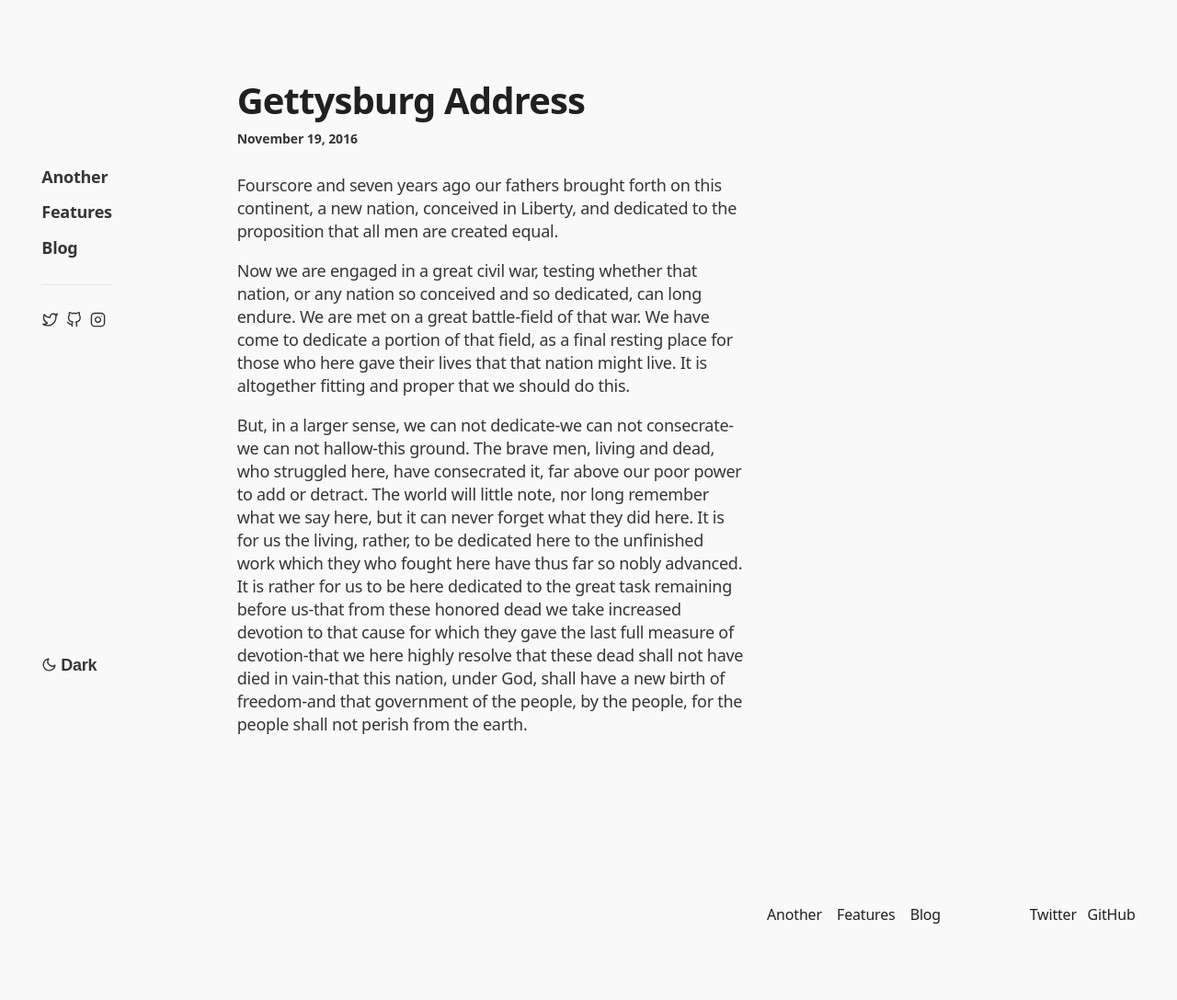
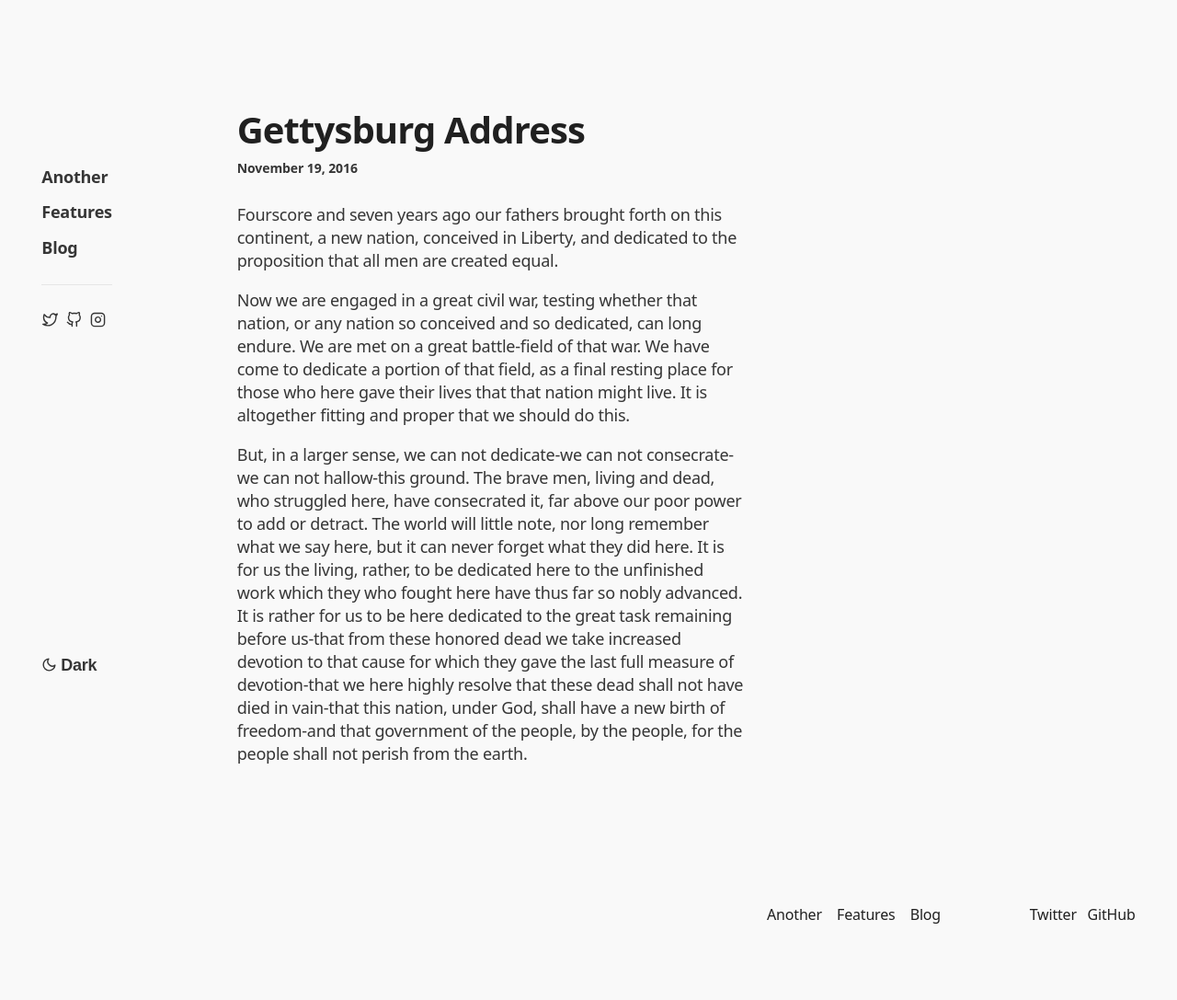
Before and after one commit to miltonparedes/another, a Jekyll site: the page built from _posts/2016-11-19-gettysburg-address.md, in a window 1280 px wide. Shown: the whole page at 92% size. Built offline with Jekyll 4.4.1, drawn with Linux system fonts in a browser that asks for light colours; some web fonts are replaced; a style sheet for code colours, icons or effects is not loaded.

Commit message:
Fixing margin consis

```diff
--- a/_layouts/page.html
+++ b/_layouts/page.html
@@ -4,8 +4,8 @@
 <div class="{% if page.content_width == "large"%}col-12 col-xl-10{% else %}col-12 col-md-10 col-lg-9 col-xl-7{% endif %} pt-4 pt-lg-5 page-wrap" role="main">
   <article>
     {%- if page.page_title -%}
-      <header class="post-header">
-        <h1 class="mb-4">{{ page.title }}</h1>
+      <header class="post-header mb-4">
+        <h1>{{ page.title }}</h1>
       </header>
     {%- endif -%}
     <section {% if page.post_content %}class="post-content"{%- endif -%}>
--- a/_layouts/post.html
+++ b/_layouts/post.html
@@ -2,10 +2,10 @@
 layout: default
 fluid: true
 ---
-<div class="col-12 col-md-10 col-lg-8 col-xl-6">
-  <article class="post pt-4 pt-lg-5">
+<div class="col-12 col-md-10 col-lg-8 col-xl-6 pt-4 pt-lg-5 page-wrap">
+  <article class="post">
     <header class="post-header mb-3">
-      <h1 class="mt-0 mb-0">{{ page.title }}</h1>
+      <h1 class="mb-0">{{ page.title }}</h1>
       <time class="body-sm" datetime="{{ page.date | date: '%Y-%m-%d' }}">
         <strong>{{ page.date | date: "%B %d, %Y"}}</strong>
       </time>
```
